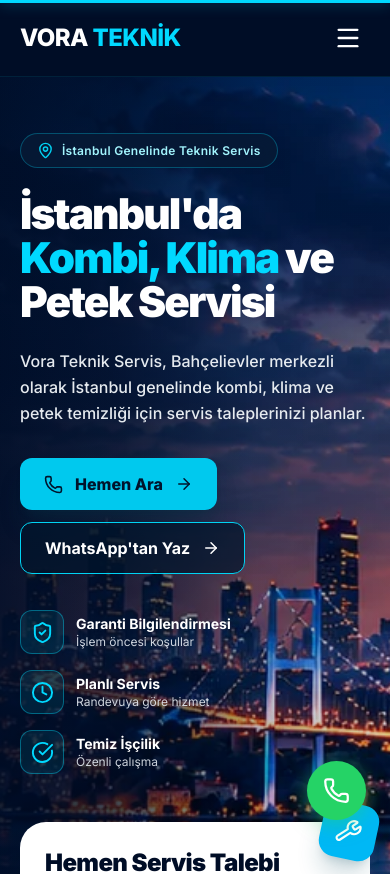
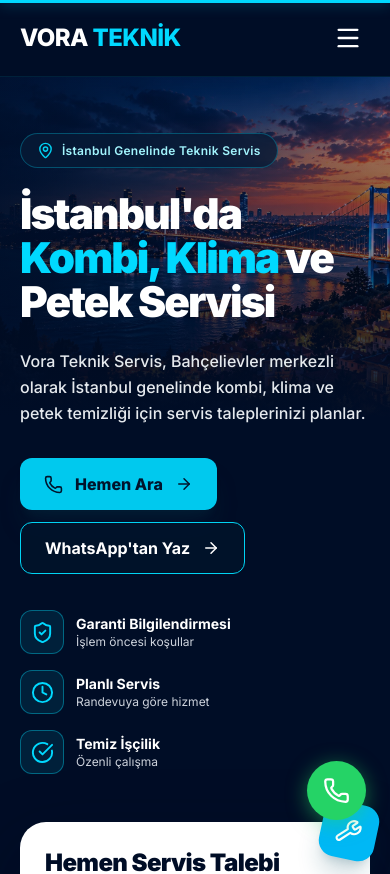
Before and after one commit to kad1r-cbn/vora-teknik-web, a Next.js app: page / in a window 390 px wide. Shown: the top 874 px of the page. Built offline with nearby package versions, Linux system fonts and the light colour scheme; no server answers.

Commit message:
fix: mobil ana sayfa arka plan optimizasyonu

```diff
--- a/app/components/VoraScrollEffects.tsx
+++ b/app/components/VoraScrollEffects.tsx
@@ -31,6 +31,7 @@ export function VoraScrollProgress() {
 
 // Sadece gorseli kaydir: metin ve form sabit kalir, LCP icin next/image priority kullanilir.
 
+
 export function VoraHeroBackground() {
   const sceneRef = useRef<HTMLDivElement>(null);
   const reduceMotion = useReducedMotion();
@@ -40,7 +41,6 @@ export function VoraHeroBackground() {
     offset: ["start start", "end start"],
   });
 
-  // Hafif parallax: gereksiz büyütme yok.
   const parallaxY = useTransform(
     scrollYProgress,
     [0, 1],
@@ -57,10 +57,27 @@ export function VoraHeroBackground() {
     <div
       ref={sceneRef}
       aria-hidden="true"
-      className="pointer-events-none absolute inset-0 z-0 overflow-hidden"
+      className="pointer-events-none absolute inset-0 z-0 overflow-hidden bg-vora-bg"
     >
+      {/* MOBİL: Kontrollü yükseklikte İstanbul manzarası */}
+      <div className="absolute inset-x-0 top-0 h-85 overflow-hidden sm:h-97.5 lg:hidden">
+        <Image
+          src="/images/istanbul-hero.webp"
+          alt=""
+          fill
+          priority
+          sizes="100vw"
+          className="object-cover object-[72%_center]"
+        />
+
+        <div className="absolute inset-0 bg-linear-to-r from-vora-bg/65 via-vora-bg/35 to-vora-bg/15" />
+
+        <div className="absolute inset-0 bg-linear-to-b from-vora-bg/20 via-vora-bg/40 to-vora-bg" />
+      </div>
+
+      {/* MASAÜSTÜ: Mevcut parallax görünümü */}
       <motion.div
-        className="absolute inset-[-3%]"
+        className="absolute inset-[-3%] hidden lg:block"
         style={
           reduceMotion
             ? undefined
@@ -80,11 +97,9 @@ export function VoraHeroBackground() {
         />
       </motion.div>
 
-      {/* Soldaki yazılar okunabilir kalır */}
-      <div className="absolute inset-0 bg-[linear-gradient(90deg,rgba(0,13,38,0.90)_0%,rgba(0,13,38,0.72)_30%,rgba(0,13,38,0.25)_65%,rgba(0,13,38,0.12)_100%)]" />
+      <div className="absolute inset-0 hidden bg-[linear-gradient(90deg,rgba(0,13,38,0.90)_0%,rgba(0,13,38,0.72)_30%,rgba(0,13,38,0.25)_65%,rgba(0,13,38,0.12)_100%)] lg:block" />
 
-      {/* Alt bölümde koyu geçiş */}
-      <div className="absolute inset-0 bg-linear-to-t from-[#000D26]/55 via-transparent to-[#000D26]/10" />
+      <div className="absolute inset-0 hidden bg-linear-to-t from-vora-bg/55 via-transparent to-vora-bg/10 lg:block" />
     </div>
   );
 }
```
